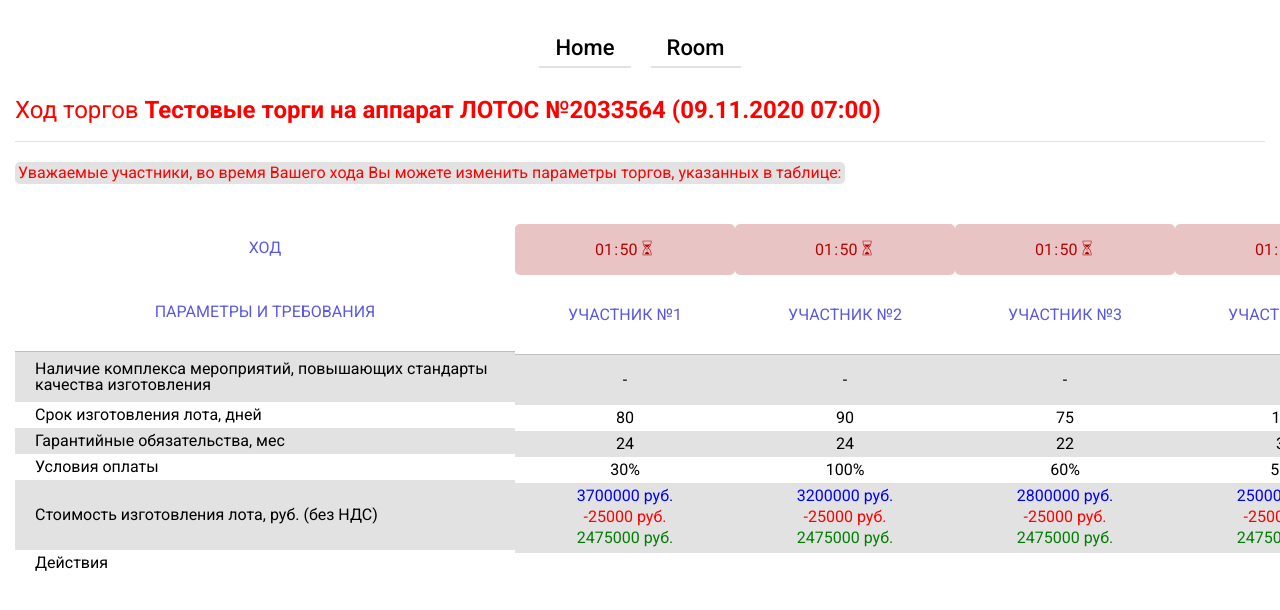
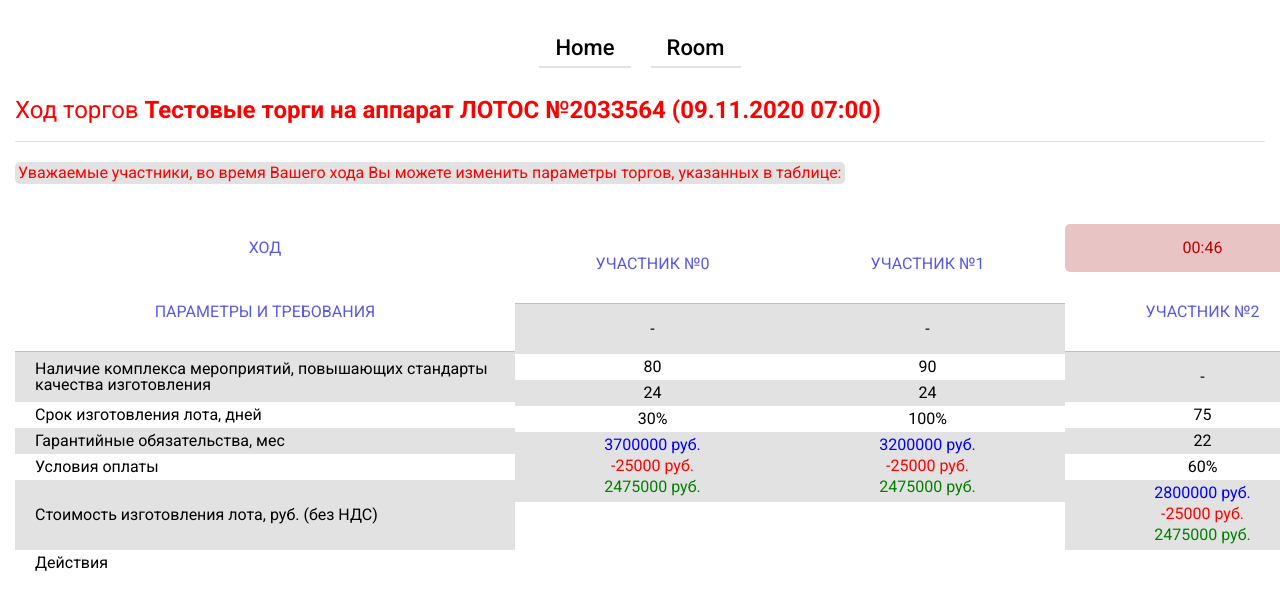
Before and after one commit to teacher-cheater/lotus_test, a React (Create React App) app: page /room in a window 1280 px wide. Shown: the top 610 px of the page. Built offline with nearby package versions, Linux system fonts and the light colour scheme.

Commit message:
add timer, fix bugs

```diff
--- a/src/App.css
+++ b/src/App.css
@@ -56,7 +56,7 @@ body {
 /* ------------------------------ */
 
 .content {
-  /*max-width: 1280px;*/
+  max-width: 1600px;
   margin: 0 auto;
   padding: 0px 15px;
 }
--- a/src/App.js
+++ b/src/App.js
@@ -2,7 +2,6 @@ import React, { useState } from "react";
 
 import Room from "./components/Room/Room";
 import Home from "./components/Home/Home";
-
 
 import {
   BrowserRouter as Router,
@@ -12,9 +11,6 @@ import {
 } from "react-router-dom";
 
 import './App.css';
-
-//const [timer, setTimer] = useState(120);
-//console.log(timer);
 
 function App() {
   return (
--- a/src/components/Member/Member.jsx
+++ b/src/components/Member/Member.jsx
@@ -1,5 +1,7 @@
 import React, { useState, useEffect } from "react";
 import { GiSandsOfTime } from "react-icons/gi";
+
+import { data } from "../../data/data.js";
 
 import s from "./Member.module.css";
 
@@ -19,25 +21,56 @@ function Member({
   const [timeLeft, setTimeLeft] = useState(2 * 60);
   const minutes = getPadTime(Math.floor(timeLeft / 60));
   const seconds = getPadTime(timeLeft - minutes * 60);
-  //const [isCounting, setIsCouting] = useState(true);
+
+  //useEffect(() => {
+  //  let interval = setInterval(() => {
+  //    setTimeLeft((timeLeft) => (timeLeft >= 1 ? timeLeft - 1 : 0));
+  //  }, 1000);
+  //  return () => clearInterval(interval);
+  //}, [minutes, seconds]);
+
+  const [playerId, setPlayerId] = useState(0);
+
+  //const startTradeTime = new Date().setUTCHours(0, 0, 0, 0);
+  const startTimer = new Date().setUTCHours(0, 0, 0, 0);
+
   useEffect(() => {
-    const interval = setInterval(() => {
-      setTimeLeft((timeLeft) => (timeLeft >= 1 ? timeLeft - 1 : 0));
-    }, 1000);
-  }, []);
-  console.log(timeLeft);
+    function timer() {
+      const currentTime = Date.now();
+      const diffTimes = Math.floor((currentTime - startTimer) / 1000);
+      const currentPlayer = Math.floor(diffTimes / 120) % data.length;
+      const currentTimerTime = diffTimes % 120;
+      setTimeLeft(currentTimerTime);
+
+      setPlayerId(currentPlayer);
+      //console.log(currentPlayer);
+    }
+    const interval = setInterval(timer, 1000);
+    return () => clearInterval(interval);
+  }, [startTimer, data]);
+
+  //const [startDate, setStartDate] = useState(null);
+  //const [endDate, setEndDate] = useState(null);
+  //const timeSpent = (endDate ?? Date.now()) - startDate;
+  //console.log(Math.floor(timeSpent / 60000).toLocaleString());
+  //console.log(startDate);
+  //console.log(endDate);
+  //console.log(timeSpent);
 
   return (
     <div>
       <div className={s.items}>
-        <div className={s.timer}>
-          <span>{minutes}</span>
-          <span> : </span>
-          <span>{seconds}</span>
-
-          <span>
-            <GiSandsOfTime />
-          </span>
+        <div className={s.empty}>
+          {playerId === id && (
+            <div className={s.timer}>
+              <span className={s.time}>
+                {minutes}:{seconds}
+              </span>
+              <span className={s.icon}>
+                <GiSandsOfTime />
+              </span>
+            </div>
+          )}
         </div>
         <div className={s.item}>
           {name} №{id}
--- a/src/components/Member/Member.module.css
+++ b/src/components/Member/Member.module.css
@@ -1,6 +1,7 @@
 .items {
   text-align: center;
 }
+
 .item {
   min-height: 80px;
   text-align: center;
@@ -11,27 +12,28 @@
   text-transform: uppercase;
   border-bottom: 1px solid #c2bfbf;
 }
+
 .timer {
   text-align: center;
   color: rgb(184, 3, 3);
   background: rgb(233, 196, 196);
   padding: 16px 80px;
   border-radius: 5px;
-  display: flex;
-  justify-content: space-between;
-  align-items: center;
   position: relative;
   min-height: 16px;
 }
-/*.timer::after {
-  content: "";
+
+.time {
+  display: flex;
+  justify-content: center;
+}
+
+.icon {
   position: absolute;
-  top: 12px;
-  right: 18px;
-  width: 10px;
-  height: 15px;
-  border: 2px solid #000;
-}*/
+  top: 15px;
+  right: 15px;
+}
+
 .standart {
   background-color: #e2e2e2;
   padding: 5px 20px;
@@ -40,19 +42,23 @@
   justify-content: center;
   align-items: center;
 }
+
 .lots {
   padding: 5px 20px;
   min-height: 16px;
 }
+
 .month {
   background-color: #e2e2e2;
   padding: 5px 20px;
   min-height: 16px;
 }
+
 .pay {
   padding: 5px 20px;
   min-height: 16px;
 }
+
 .payment {
   min-height: 70px;
   background-color: #e2e2e2;
@@ -61,16 +67,20 @@
   flex-direction: column;
   gap: 5px;
 }
+
 .actions {
   padding: 5px 20px;
   min-height: 16px;
 }
+
 .colorFirst {
   color: blue;
 }
+
 .colorSecond {
   color: red;
 }
+
 .colorThird {
   color: green;
 }
--- a/src/components/Room/Room.module.css
+++ b/src/components/Room/Room.module.css
@@ -2,12 +2,13 @@
   color: red;
   margin-bottom: 40px;
   font-size: 24px;
-  /*border-bottom: 1px solid rgb(197, 196, 196);*/
   position: relative;
 }
+
 .title span {
   font-weight: 700;
 }
+
 .title::after {
   content: "";
   width: 100%;
@@ -16,8 +17,8 @@
   position: absolute;
   bottom: -20px;
   left: 0%;
-  /*transform: translateX(50%);*/
 }
+
 .subtitle {
   color: red;
   background: #e2e2e2;
@@ -26,6 +27,7 @@
   border-radius: 5px;
   margin-bottom: 40px;
 }
+
 .block {
   display: flex;
   justify-content: space-around;
@@ -33,6 +35,7 @@
   min-height: 40px;
   margin-bottom: 20px;
 }
+
 .text {
   text-align: center;
   color: rgb(89, 89, 228);
@@ -48,15 +51,10 @@
 .table {
   width: 1600px;
   display: grid;
-  /*grid-template-columns: 2fr 1fr 1fr 1fr 1fr 1fr;*/
-  grid-template-columns: 500px repeat(5, 1fr);
+  grid-template-columns: 500px repeat(4, 1fr);
   grid-auto-rows: minmax(100px, auto);
-  /*border: 1px solid #000;*/
-  /*gap: 10px;*/
 }
-/*.table:first-child {
-  text-align: left;
-}*/
+
 .item {
   min-height: 80px;
   text-align: center;
@@ -67,6 +65,7 @@
   text-transform: uppercase;
   border-bottom: 1px solid #c2bfbf;
 }
+
 .standart {
   background-color: #e2e2e2;
   padding: 5px 20px;
@@ -75,19 +74,23 @@
   justify-content: center;
   align-items: center;
 }
+
 .lots {
   padding: 5px 20px;
   min-height: 16px;
 }
+
 .month {
   background-color: #e2e2e2;
   padding: 5px 20px;
   min-height: 16px;
 }
+
 .pay {
   padding: 5px 20px;
   min-height: 16px;
 }
+
 .payment {
   min-height: 70px;
   background-color: #e2e2e2;
@@ -96,6 +99,7 @@
   flex-direction: column;
   justify-content: center;
 }
+
 .actions {
   padding: 5px 20px;
   min-height: 16px;
--- a/src/data/data.js
+++ b/src/data/data.js
@@ -8,7 +8,7 @@ export const data = [
     cost2: -25000,
     cost3: 2475000,
     actions: '-',
-    id: 1,
+    id: 0,
   },
   {
     activities: 'Участник',
@@ -19,7 +19,7 @@ export const data = [
     cost2: -25000,
     cost3: 2475000,
     actions: '-',
-    id: 2,
+    id: 1,
   },
   {
     activities: 'Участник',
@@ -30,7 +30,7 @@ export const data = [
     cost2: -25000,
     cost3: 2475000,
     actions: '-',
-    id: 3,
+    id: 2,
   },
   {
     activities: 'Участник',
@@ -41,6 +41,6 @@ export const data = [
     cost2: -25000,
     cost3: 2475000,
     actions: '-',
-    id: 4,
+    id: 3,
   },
 ]
```
